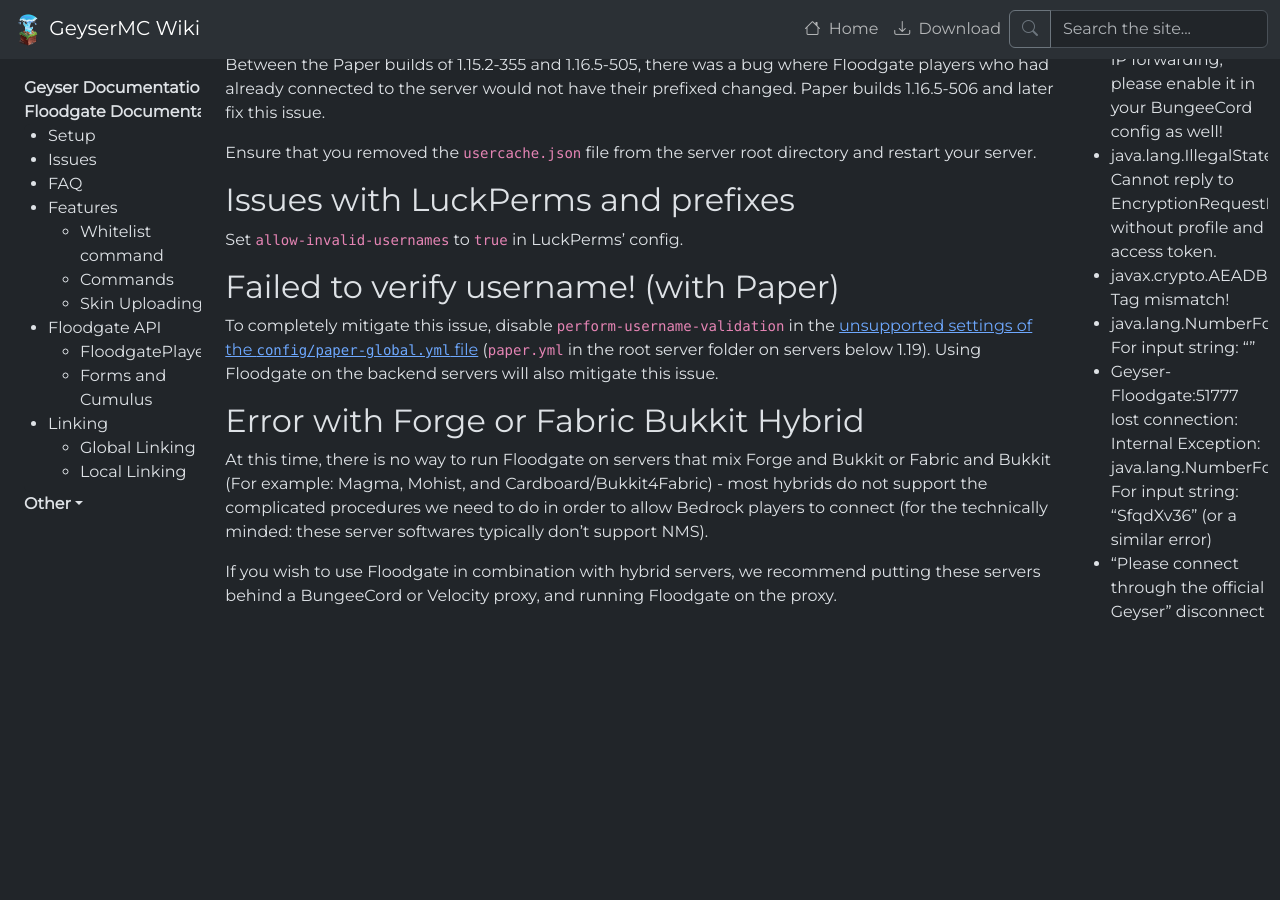
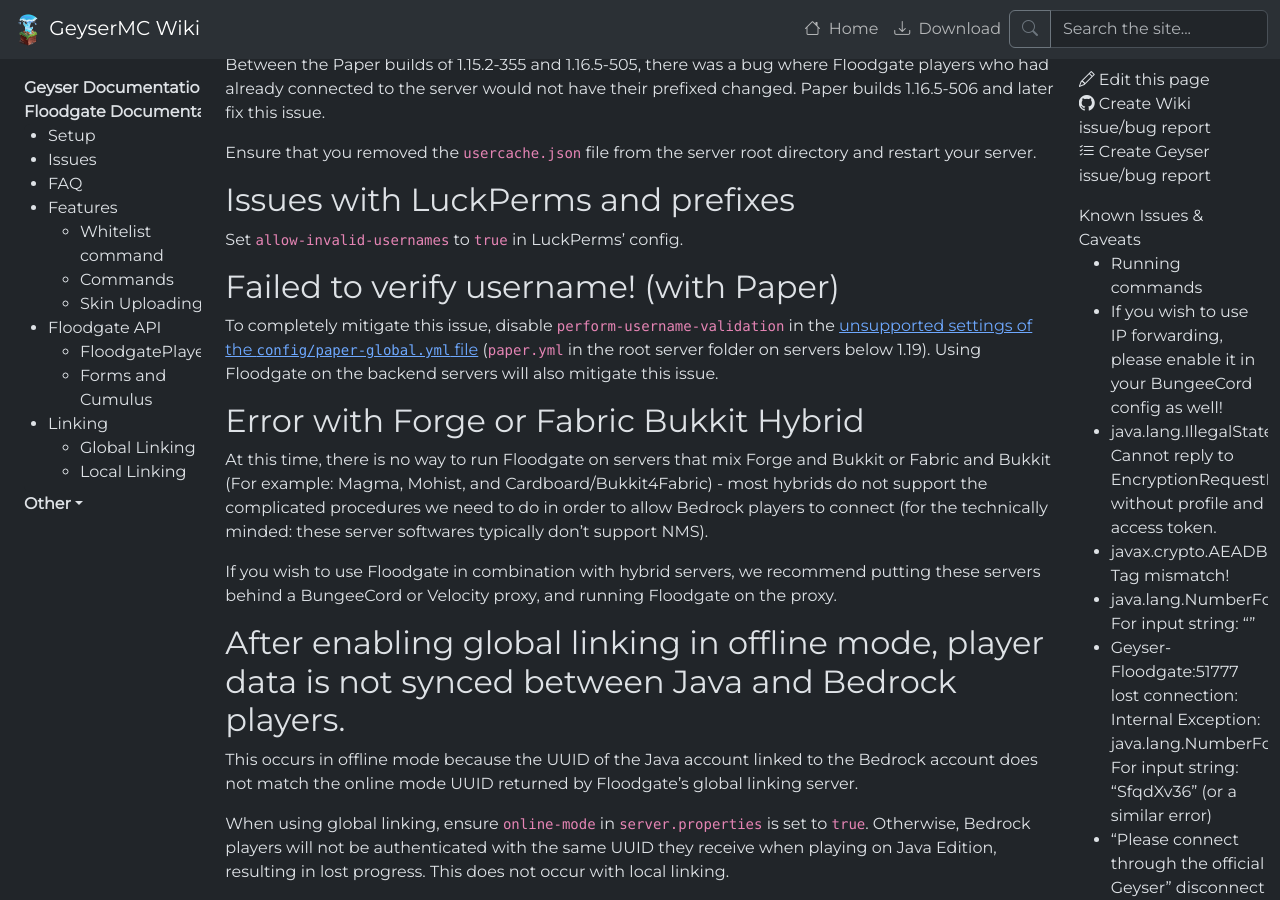
Before and after one commit to GeyserMC/GeyserWiki, a Jekyll site: the page built from _docs/floodgate/issues.md, in a window 1280 px wide and 900 px high, scrolled down 1374 px. Built offline with Jekyll 4.4.1, drawn with Linux system fonts in a browser that asks for light colours; before the commit the page ends 1998 px from its top, so only the background shows below that.

Commit message:
Update issues.md (#189)
* Update issues.md

* Update _docs/floodgate/issues.md

Co-authored-by: Kas-tle <26531652+Kas-tle@users.noreply.github.com>

* Update _docs/floodgate/issues.md

Co-authored-by: Kas-tle <26531652+Kas-tle@users.noreply.github.com>

* Update _docs/floodgate/issues.md

Co-authored-by: Kas-tle <26531652+Kas-tle@users.noreply.github.com>

---------

Co-authored-by: Kas-tle <26531652+Kas-tle@users.noreply.github.com>

```diff
--- a/_docs/floodgate/issues.md
+++ b/_docs/floodgate/issues.md
@@ -51,3 +51,9 @@
 At this time, there is no way to run Floodgate on servers that mix Forge and Bukkit or Fabric and Bukkit (For example: Magma, Mohist, and Cardboard/Bukkit4Fabric) - most hybrids do not support the complicated procedures we need to do in order to allow Bedrock players to connect (for the technically minded: these server softwares typically don't support NMS).
 
 If you wish to use Floodgate in combination with hybrid servers, we recommend putting these servers behind a BungeeCord or Velocity proxy, and running Floodgate on the proxy.
+
+## After enabling global linking in offline mode, player data is not synced between Java and Bedrock players.
+
+This occurs in offline mode because the UUID of the Java account linked to the Bedrock account does not match the online mode UUID returned by Floodgate's global linking server.
+
+When using global linking, ensure `online-mode` in `server.properties` is set to `true`. Otherwise, Bedrock players will not be authenticated with the same UUID they receive when playing on Java Edition, resulting in lost progress. This does not occur with local linking.
```
